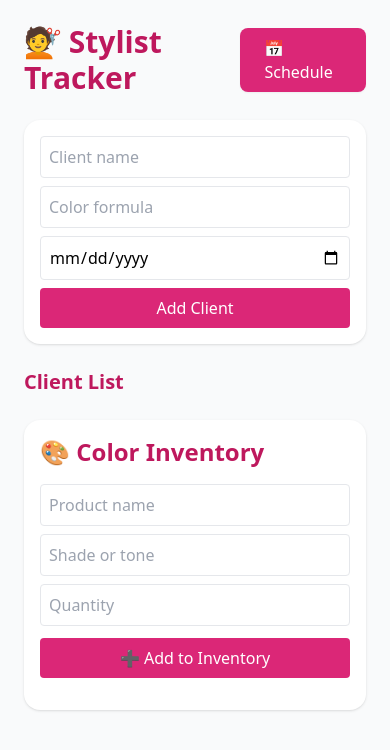
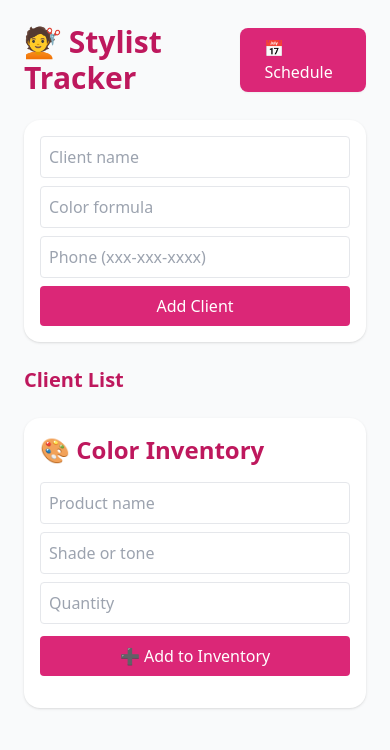
Before and after one commit to baileypatrick565-blip/Stylist-Tracker, a React (Vite) app: page / in a window 390 px wide. Shown: the top 750 px of the page. Built offline with nearby package versions, Linux system fonts and the light colour scheme; the HTML template or start-up script is replaced by a standard one.

Commit message:
Change date field to phone number with formatting

```diff
--- a/src/App.jsx
+++ b/src/App.jsx
@@ -11,7 +11,7 @@ export default function App() {
       return [];
     }
   });
-  const [newClient, setNewClient] = useState({ name: '', color: '', date: '' });
+  const [newClient, setNewClient] = useState({ name: '', color: '', phone: '' });
   const [editingIndex, setEditingIndex] = useState(-1);
 
   const addClient = () => {
@@ -91,9 +91,17 @@ export default function App() {
         />
         <input
           className="border p-2 w-full mb-2 rounded"
-          type="date"
-          value={newClient.date}
-          onChange={e => setNewClient({ ...newClient, date: e.target.value })}
+          type="tel"
+          placeholder="Phone (xxx-xxx-xxxx)"
+          value={newClient.phone}
+          onChange={e => {
+            const input = e.target.value.replace(/\D/g, ''); // Remove non-digits
+            const formatted = input.length >= 10
+              ? `${input.slice(0,3)}-${input.slice(3,6)}-${input.slice(6,10)}`
+              : input.replace(/(\d{3})(?=\d)/g, '$1-');
+            setNewClient({ ...newClient, phone: formatted });
+          }}
+          maxLength={12}
         />
         {editingIndex >= 0 ? (
           <div className="flex gap-2">
@@ -128,7 +136,7 @@ export default function App() {
               <div className="flex-1 flex justify-between mr-4">
                 <span>{client.name}</span>
                 <span className="text-sm text-gray-500">{client.color}</span>
-                <span className="text-sm text-gray-400">{client.date}</span>
+                <span className="text-sm text-gray-400">{client.phone}</span>
               </div>
               <div className="flex gap-2">
                 <button
```
